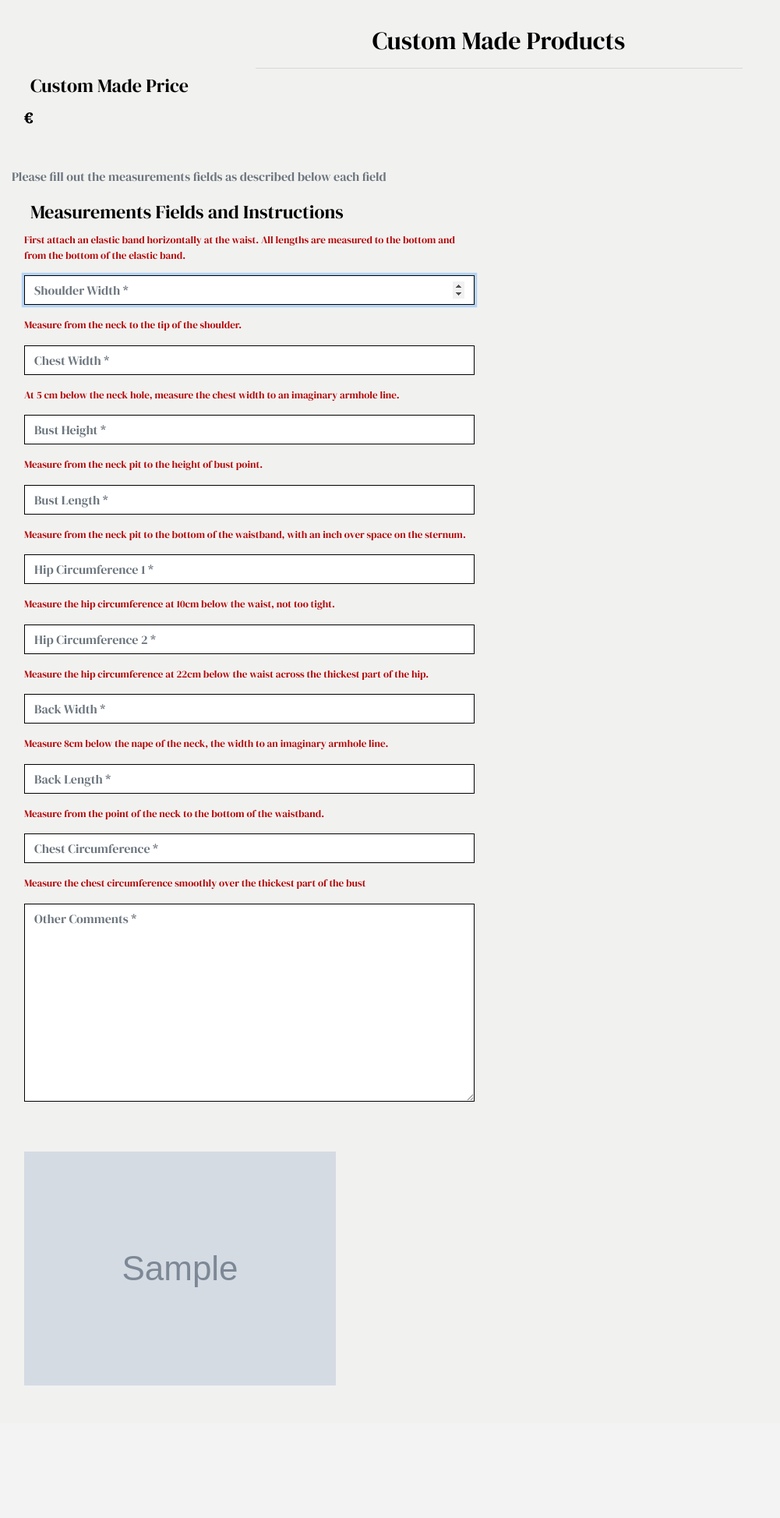
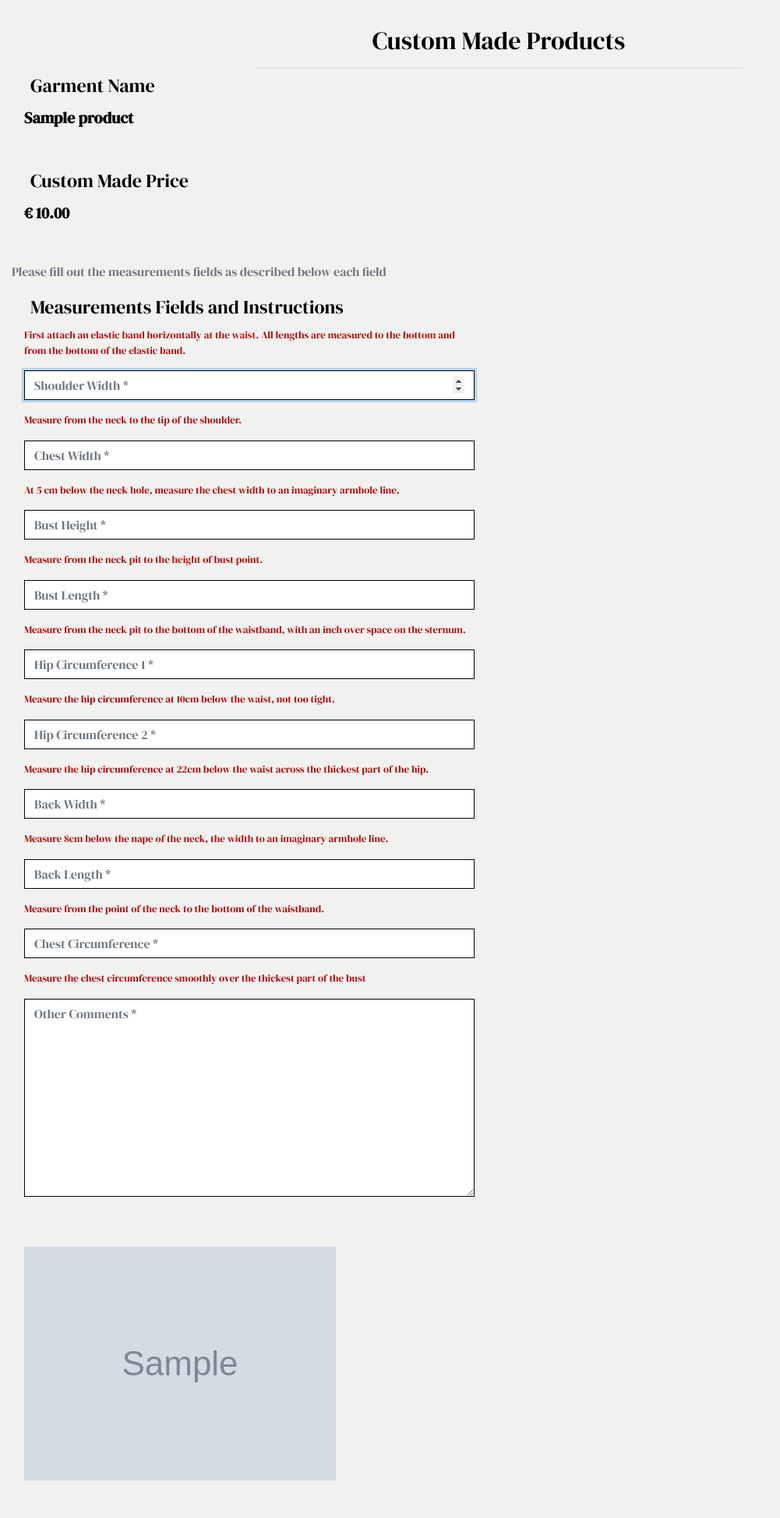
Before and after one commit to Code-Institute-Submissions/patterns_for_fashion, a Django app: page /custom_made/ in a window 1280 px wide. Shown: the part 147-2094 px from the top of the page at 78% size, without its empty margins (0-1001 px from the left). Before the commit the page ends 1924 px from the top, so only its background shows below. Run offline with Django 3.2, Linux system fonts and the light colour scheme; tables that the repository leaves empty hold one stand-in row (values such as "Sample post"); grey boxes marked "Sample" are stand-in pictures; some libraries are stand-ins or nearby versions.

Commit message:
Render garment name and custom price to custom made template

```diff
--- a/custom_made/templates/custom_made/custom_made.html
+++ b/custom_made/templates/custom_made/custom_made.html
@@ -25,8 +25,16 @@
             </div>
             <div class="col-12 col-lg-6">
                 <fieldset class="rounded px-3 mb-5">
+                    <legend class="fieldset-label px-2 w-auto">Garment Name</legend>
+                    {% for product in products %}
+                        <span class="lead mb-0 text-left font-weight-bold">{{ product.name}}</span>
+                    {% endfor %}
+                </fieldset>
+                <fieldset class="rounded px-3 mb-5">
                     <legend class="fieldset-label px-2 w-auto">Custom Made Price</legend>
+                    {% for product in products %}
                     <span class="lead mb-0 text-left font-weight-bold">€ {{ product.price_custom }}</span>
+                    {% endfor %}
                 </fieldset>
                 <p class="text-muted">Please fill out the measurements fields as described below each field</p>
                 <form action="{% url 'custom_made_view' %}" method="POST" id="custom-made-form">
--- a/custom_made/views.py
+++ b/custom_made/views.py
@@ -6,7 +6,7 @@ from products.models import Product
 
 
 def custom_made_view(request):
-    products = Product.price_custom
+    products = Product.objects.all()
     fabrics = Fabric.objects.all()
     custom_product_form = CustomProductForm()
     template = 'custom_made/custom_made.html'
```
